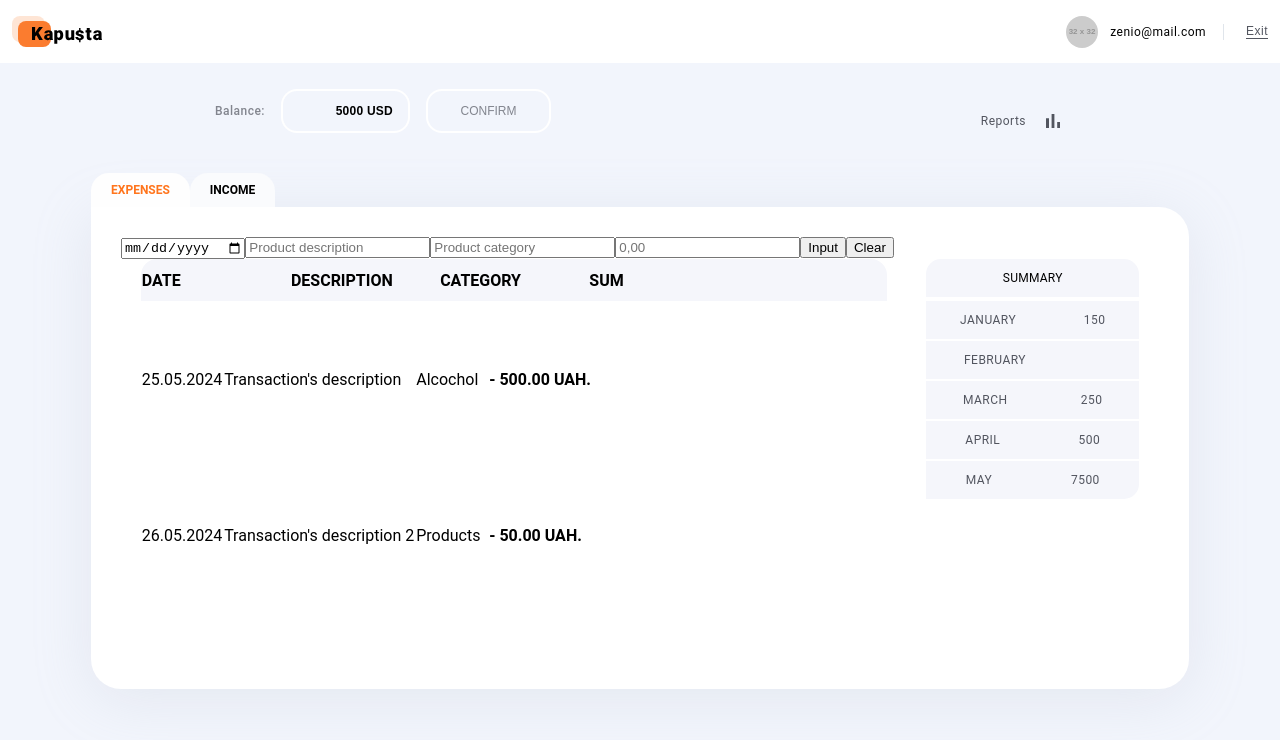
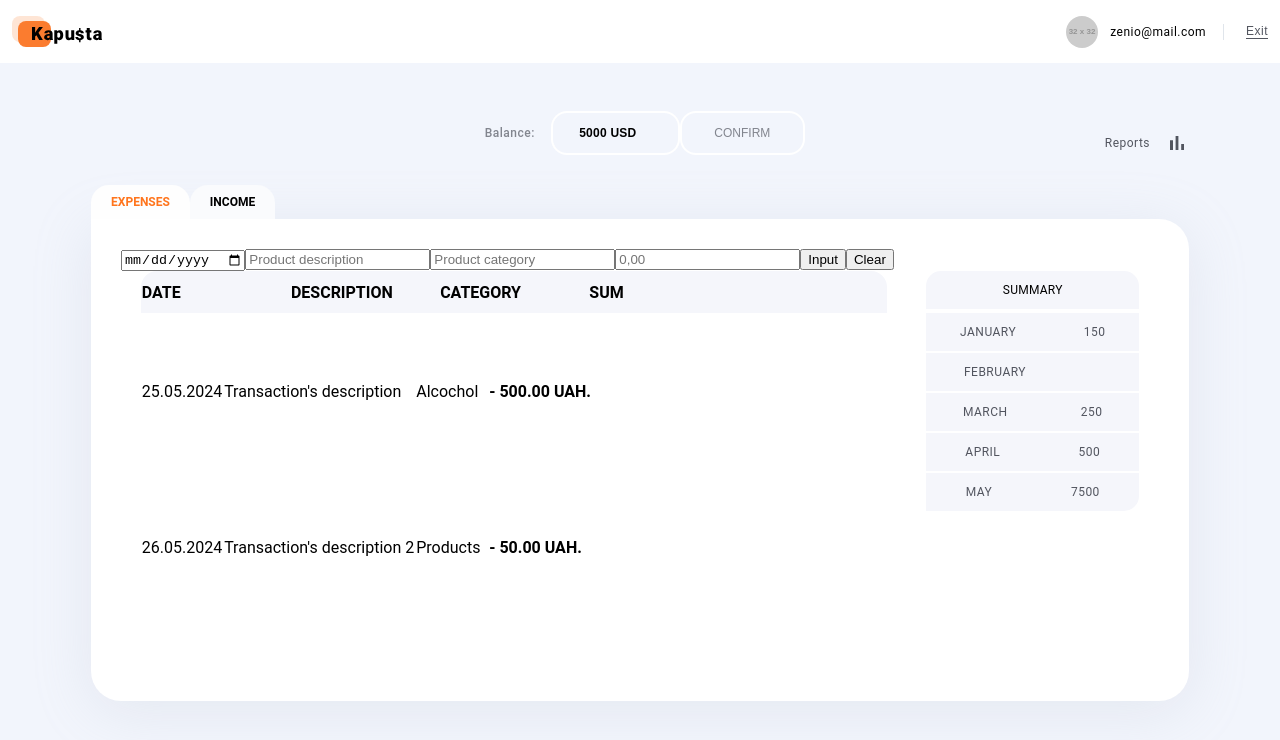
Before and after one commit to 831230/kapusta-architecture, a React (Create React App) app: page / in a window 1280 px wide. Both pictures are taken after typing "name@example.com", "Sample123" into the empty fields and a click on the button "LOG IN". Shown: the top 740 px of the page. Built offline with nearby package versions, Linux system fonts and the light colour scheme.

Commit message:
format balance

```diff
--- a/src/components/Balance/Balance.jsx
+++ b/src/components/Balance/Balance.jsx
@@ -1,10 +1,3 @@
-import {
-  BalanceContainer,
-  BalanceForm,
-  BalanceLabel,
-  BalanceInput,
-  BalanceButton,
-} from "./BalanceStyles";
 import BalanceModal from "../BalanceModal/BalanceModal";
 import { useRef } from "react";
 import { useDispatch } from "react-redux";
@@ -14,6 +7,9 @@ import { updateBalance } from "../../redux/user/operations";
 
 // REDUX HOOKS:
 import useAuth from "../../hooks/useAuth";
+
+//CSS:
+import css from "./Balance.module.css"
 
 const Balance = () => {
   const form = useRef();
@@ -31,10 +27,11 @@ const Balance = () => {
   };
 
   return (
-    <BalanceContainer>
-      <BalanceForm onSubmit={handleSubmit} ref={form}>
-        <BalanceLabel>Balance:</BalanceLabel>
-        <BalanceInput
+    <div className={css.BalanceContainer}>
+      <form className={css.BalanceForm} onSubmit={handleSubmit} ref={form}>
+        <label className={css.BalanceLabel}>Balance:</label>
+        <div className={css.wrapper}>
+          <input className={css.BalanceInput}
             type="number"
             step="0.01"
             name="balance"
@@ -43,10 +40,11 @@ const Balance = () => {
             placeholder={`${userBalance ? userBalance : "0.00"} USD`}
             required
           />
-        <BalanceButton type="submit">CONFIRM</BalanceButton>
-      </BalanceForm>
+          <button className={css.BalanceButton} type="submit">CONFIRM</button>
+        </div>
+      </form>
       {!userBalance && <BalanceModal />}
-    </BalanceContainer>
+    </div>
   );
 };
 
--- /dev/null
+++ b/src/components/Balance/Balance.module.css
@@ -0,0 +1,67 @@
+@import '../../styles/vars.css';
+
+.BalanceForm {
+    align-items: center;
+    display: flex;
+    flex-direction: row;
+    gap: 16px;
+    justify-content: center;
+    margin-bottom: 20px;
+}
+
+.BalanceLabel {
+    color: rgba(82, 85, 95, 0.7);
+    font-size: 12px;
+    font-weight: 500;
+    letter-spacing: 0.48px;
+    text-align: center;
+}
+
+.BalanceInput {
+    background-color: #f2f5fc;
+    border: 2px solid #ffffff;
+    border-radius: 16px;
+    font-size: 12px;
+    font-weight: 700;
+    height: 40px;
+    letter-spacing: 0.02em;
+    line-height: 1.17;
+    padding: 0px;
+    text-align: center;
+    width: 125px;
+}
+
+.BalanceInput::placeholder {
+    color: var(--text-black);
+    font-size: 12px;
+    font-weight: 700;
+    letter-spacing: 0.02em;
+    line-height: 1.17;
+}
+
+.BalanceButton {
+    background-color: #f2f5fc;
+    border: 2px solid #ffffff;
+    border-radius: 16px;
+    color: rgba(82, 85, 95, 0.7);
+    font-size: 12px;
+    font-weight: 400;
+    height: 44px;
+    text-align: center;
+    width: 125px;
+}
+
+@media screen and (max-width: 576px) {
+    .BalanceForm {
+        flex-direction: column;
+    }
+
+    .BalanceInput {
+        border-radius: 16px 0 0px 16px;
+        border-right: 0px;
+    }
+
+    .BalanceButton {
+        border-radius: 0 16px 16px 0;
+    }
+}
--- a/src/components/ExpensesIncomeNav/ExpensesIncomeNav.module.css
+++ b/src/components/ExpensesIncomeNav/ExpensesIncomeNav.module.css
@@ -29,7 +29,7 @@
     color: black;
 }
 
-@media screen and (max-width: (max-width: 768px)) {
+@media screen and (max-width: 768px) {
     .navWrapper {
         width: 704px;
     }
--- a/src/index.css
+++ b/src/index.css
@@ -22,6 +22,8 @@ code {
   align-items: center;
 }
 
+
+
 .login-form {
   display: flex;
   flex-direction: column;
@@ -34,7 +36,31 @@ header {
 
 .expenses-page__header {
   display: flex;
-  justify-content: space-around;
+  padding-top: 3rem;
+  padding-bottom: 1rem;
+  width: 1098px;
+  margin: 0 auto;
+  justify-content: flex-end;
+  align-items: center;
+  align-content: center;
+  gap: 300px
+}
+
+@media screen and (max-width: 768px) {
+  .expenses-page__header {
+    gap: 0;
+    justify-content: space-between;
+    width: var(--container-width-tablet);
+  }
+}
+
+@media screen and (max-width: 576px) {
+  .expenses-page__header {
+    gap: 1.5rem;
+    flex-direction: column-reverse;
+    width: var(--container-width-phone);
+  }
+
 }
 
 .expenses-income {
@@ -64,6 +90,7 @@ header {
     align-items: center;
   }
 }
+
 .reports-content {
   text-align: center;
 }
@@ -84,6 +111,7 @@ header {
   justify-content: center;
   align-items: center;
 }
+
 .category-wrapper {
   background-color: #fff;
   border-radius: 30px;
--- a/src/styles/vars.css
+++ b/src/styles/vars.css
@@ -21,4 +21,5 @@
 
   --primary-font: 'Roboto', sans-serif;
   --container-width: 1098px;
+  --container-width-tablet: 709px;
 }
```
Lines whose indentation alone changed are shown as unchanged.
